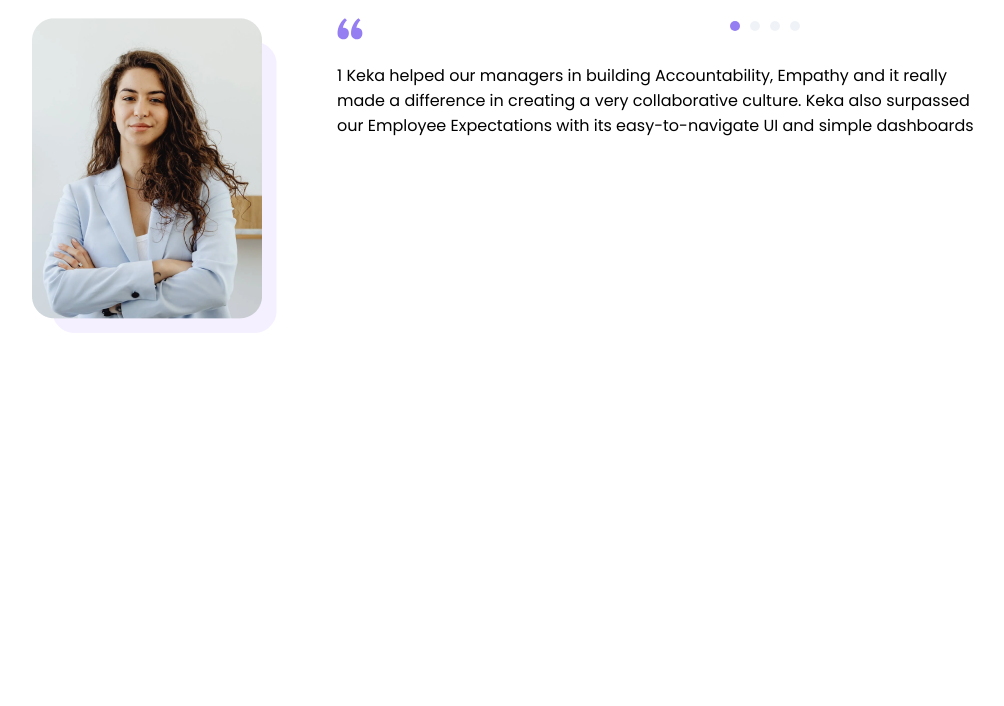
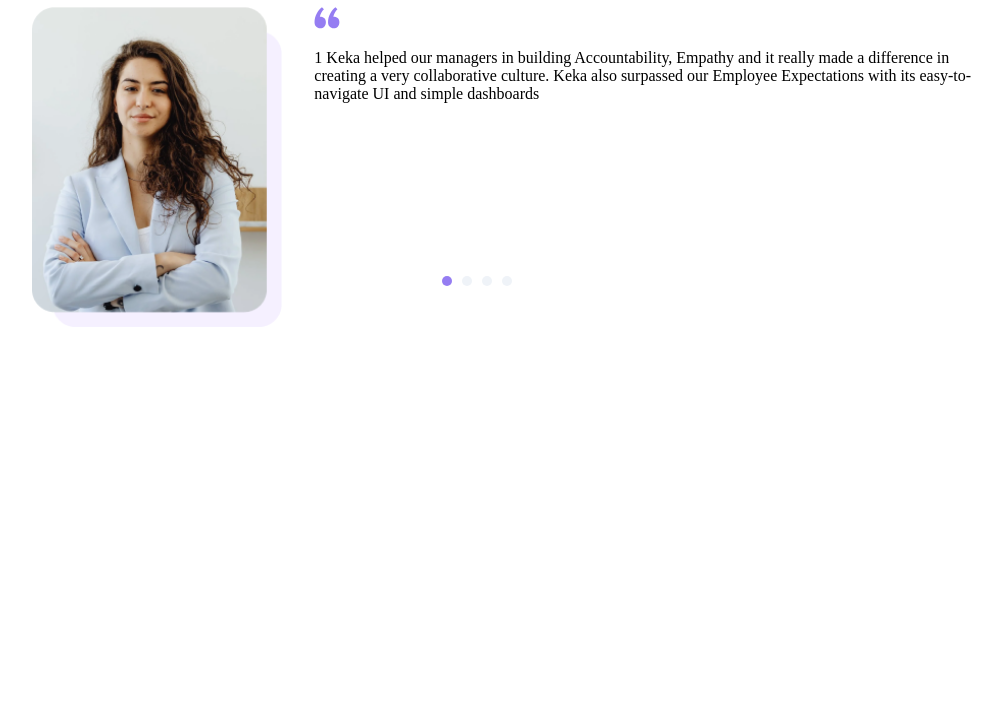
Before and after one commit to kajal-04/carousel, a plain HTML site: page index.html in a window 1280 px wide. Shown: the part 94-800 px from the top of the page, without its empty margins (128-1132 px from the left). Drawn offline with nearby package versions, Linux system fonts and the light colour scheme; a web font is replaced by a local one.

Commit message:
optimed code

```diff
--- a/index.html
+++ b/index.html
@@ -11,17 +11,14 @@
 </head>
 <body>
   <p class="slider-heading">Hear from our employees</p>
-  <div class="slider">
-    <div class="slider-item active">
-        <div class="image-container"></div>
-        <div class="slider-content">
+  <div class="js-slider">
+    <div class="js-image-container"></div>
+    <div class="js-slider-container">
+      <div class="js-slider-item">
           <img src="assets/comma.svg" />
           <p>1 Keka helped our managers in building Accountability, Empathy and it really made a difference in creating a very collaborative culture. Keka also surpassed our Employee Expectations with its easy-to-navigate UI and simple dashboards</p>
       </div>
-    </div>
-    <div class="slider-item">
-        <div class="image-container"></div>
-        <div class="slider-content">
+      <div class="js-slider-item">
           <img src="assets/comma.svg" />
           <p>2 Keka helped our managers in building Accountability, Empathy and it really made a difference in creating a very collaborative culture. Keka also surpassed our Employee Expectations with its easy-to-navigate UI and simple dashboards</p>
           <div>
@@ -29,10 +26,7 @@
             <p>Managing director</p>
           </div>
       </div>
-    </div>
-    <div class="slider-item">
-        <div class="image-container"></div>
-        <div class="slider-content">
+      <div class="js-slider-item">
           <img src="assets/comma.svg" />
           <p>3 Keka helped our managers in building Accountability, Empathy and it really made a difference in creating a very collaborative culture. Keka also surpassed our Employee Expectations with its easy-to-navigate UI and simple dashboards</p>
           <div>
@@ -40,10 +34,7 @@
             <p>Managing director</p>
           </div>
       </div>
-    </div>
-    <div class="slider-item">
-        <div class="image-container"></div>
-        <div class="slider-content">
+      <div class="js-slider-item">
         <img src="assets/comma.svg" />
         <p>4 Keka helped our managers in building Accountability, Empathy and it really made a difference in creating a very collaborative culture. Keka also surpassed our Employee Expectations with its easy-to-navigate UI and simple dashboards</p>
         <div>
@@ -52,12 +43,7 @@
         </div>
       </div>
     </div>
-    <div class="dots"></div>
-
-    <div class="slider-btns">
-      <button id="btn-prev"></button>
-      <button id="btn-next"></button>
-    </div>
+    <ol class="js-slider-indicator"></ol>
   </div>
   <script src="script.js"></script>
 </body>
--- a/script.js
+++ b/script.js
@@ -1,97 +1,72 @@
 let slidePosition = 0;
-const sliders = document.querySelectorAll('.slider-item');
-const imageContainer = document.querySelectorAll('.image-container');
-const sliderContent = document.querySelectorAll('.slider-content');
-const totalSlider = sliders.length;
-// const btnPrev = document.querySelector('#btn-prev');
-// const btnNext = document.querySelector('#btn-next');
+const sliderItem = document.querySelectorAll('.js-slider-item');
+const totalSlider = sliderItem.length;
 
-// btnPrev.addEventListener('click', function () {
-//     PrevSlide();
-// });
-// btnNext.addEventListener('click', function () {
-//     NextSlide();
-// })
+updatePosition = (previousSlidePosition) => {
+    dots.forEach(dot => dot.classList.remove('js-dot-active'));
+    dots[slidePosition].classList.add('js-dot-active');
 
-function updatePosition() {
-    sliders.forEach(slide => {
-        // console.log("slides", slide);
-        // slide.classList.remove('active');
-        // slide.classList.add('hidden');
-    });
+    const sliderImage = document.querySelectorAll('.js-slider-image');
+    sliderImage.forEach(image => {
+        image.classList.remove('js-image-fade-in');
+        image.classList.add('js-image-fade-out');
+    })
+    sliderImage[slidePosition].classList.remove('js-image-fade-out');
+    sliderImage[slidePosition].classList.add('js-image-fade-in');
 
-    imageContainer.forEach(image => {
-        console.log("image", image);
-        image.classList.remove('imageFadeIn');
-        image.classList.add('imageFadeOut');
-    })
-    imageContainer[slidePosition].classList.remove('imageFadeOut');
-    imageContainer[slidePosition].classList.add('imageFadeIn');
-
-    sliderContent.forEach(slide => {
-        slide.classList.remove('slideIn');
-        slide.classList.add('slideOut');
-    })
-    sliderContent[slidePosition].classList.remove('slideOut');
-    sliderContent[slidePosition].classList.add('slideIn');
-    // sliders[slidePosition].classList.add('active');
-
-    dots.forEach(dot => {
-        dot.classList.remove('dot-active');
-    });
-
-    dots[slidePosition].classList.add('dot-active');
+    positionSlider();
+    slideAnimation(previousSlidePosition);
 }
 
-// function PrevSlide() {
-//     if (slidePosition == 0) {
-//         slidePosition = totalSlider - 1;
-//     } else {
-//         slidePosition--;
-//     }
-//     updatePosition();
-// }
-// function NextSlide() {
-//     if (slidePosition == totalSlider - 1) {
-//         slidePosition = 0;
-//     } else {
-//         slidePosition++;
-//     }
-//     updatePosition();
-// }
+slideAnimation = (previousSlidePosition) => {
+    sliderItem.forEach((item) => {
+        const classList = item.classList;
+        classList.remove('js-slide-left', 'js-slide-right', 'js-slide-left-to-right', 'js-slide-right-to-left');
+    })
 
+    if (previousSlidePosition === slidePosition) return;
+    else if(previousSlidePosition > slidePosition) {
+        sliderItem[slidePosition].classList.add('js-slide-left-to-right');
+        sliderItem[previousSlidePosition].classList.add('js-slide-right');
+    } else if(previousSlidePosition < slidePosition) {
+        sliderItem[slidePosition].classList.add('js-slide-right-to-left');
+        sliderItem[previousSlidePosition].classList.add('js-slide-left');
+    }
+}
 
-const dotContainer = document.querySelector('.dots');
-sliders.forEach(slide => {
-    const dot = document.createElement('div');
-    dot.classList.add('dot');
+positionSlider = () => {
+    sliderItem.forEach((item, index) => {
+        if(slidePosition == index) {
+            item.style.transform = "translateX(0%)";
+        } else {
+            item.style.transform = index < slidePosition ? `translateX(-100%)` : `translateX(100%)`;
+        }
+    });
+}
+
+const dotContainer = document.querySelector('.js-slider-indicator');
+const imageContainer = document.querySelector('.js-image-container');
+
+sliderItem.forEach((slide, index) => {
+    const dot = document.createElement('li');
+    dot.classList.add('js-indicator-dot');
     dotContainer.appendChild(dot);
+
+    const img = document.createElement('img');
+    img.classList.add('js-slider-image');
+    img.src=`assets/carousel-${index}.png`;
+    imageContainer.appendChild(img);
 });
 
-const dots = document.querySelectorAll('.dot');
-dots[slidePosition].classList.add('dot-active');
+const dots = document.querySelectorAll('.js-indicator-dot');
+dots[slidePosition].classList.add('js-dot-active');
 
 dots.forEach((dot, index) => {
     dot.addEventListener('click', function () {
+        let previousSlidePosition = slidePosition;
         slidePosition = index;
-        updatePosition();
+        updatePosition(previousSlidePosition);
     });
 });
 
-imageContainer.forEach((image, index) => {
-    const img = document.createElement('img');
-    img.classList.add('slider-image');
-    img.src=`assets/carousel-${index}.png`;
-    image.appendChild(img);
-});
-
-        updatePosition();
-
-// setInterval(()=>{
-//   if(slidePosition==totalSlider-1){
-//     slidePosition=0;
-//   }else{
-//     slidePosition++;
-//   }
-//   updatePosition();
-// },5000);
+updatePosition();
--- a/style.css
+++ b/style.css
@@ -1,15 +1,13 @@
-@import url('https://fonts.googleapis.com/css2?family=Poppins:wght@400;500;600&display=swap');
+@import url("https://cdn.kekastatic.net/shared/fonts/proximanova/proximanova.css");
 
 * {
   box-sizing: border-box;
-  font-family: 'Poppins', sans-serif;
+  font-family: "Proxima Nova";
 }
 
 body {
   margin: 0;
   padding: 0;
-  display: grid;
-  place-items: center;
 }
 
 .slider-heading {
@@ -18,59 +16,55 @@
   text-align: center;
 }
 
-.slider {
+/* Slider styles */
+.js-slider {
   position: relative;
   user-select: none;
+  display: flex;
+  margin: auto;
   width: 75%;
 }
 
-.slider-item {
-  display: flex;
+.js-slider-item {
   position: absolute;
+  top: 0;
+  left: 0;
+  width: 100%;
+  height: 100%;
 }
 
-
-.slider-btns button {
-    display: none;
+.js-slider-container {
+  overflow: hidden;
+  position: relative;
+  width: 75%;
+  height: 500px;
 }
 
-.imageFadeIn {
-  opacity: 1;
-  transition: opacity 1.5s ease-in-out;
+.js-image-container {
+  position: relative;
+  width: 300px;
 }
 
-.imageFadeOut {
-  opacity: 0;
-  transition: opacity 1.5s ease-in-out;
+.js-slider-image {
+  position: absolute;
+  width: 250px;
+  height: 320px;
 }
 
-.slideIn {
-  animation: slideInAnimation 1s ease-in;
-}
-
-.slideOut {
-  animation: slideOutAnimation 1s ease-in;
-  opacity: 0;
-  transition: opacity 1.5s ease-in-out;
-}
-
-.slider-content {
-  padding-left: 60px;
-  overflow: hidden;
-}
-
-.dots {
+/* Carousel indicator style*/
+.js-slider-indicator {
   height: 15px;
   position: absolute;
-  top: 0;
-  right: 20%;
+  top: 50%;
+  right: 50%;
   display: inline-flex;
   justify-content: center;
   align-items: center;
   gap:10px;
+  list-style: none;
 }
 
-.dot {
+.js-indicator-dot {
   width: 10px;
   height: 10px;
   border-radius: 50%;
@@ -78,11 +72,39 @@
   cursor: pointer;
 }
 
-.dot-active {
+.js-dot-active {
   background-color: #957DF2;
 }
 
-@keyframes slideInAnimation {
+/* Image and content slide animation classes */
+.js-image-fade-in {
+  opacity: 1;
+  transition: opacity 1s linear;
+}
+
+.js-image-fade-out {
+  opacity: 0;
+  transition: opacity 1s linear;
+}
+
+.js-slide-right-to-left {
+  animation: slideRightToLeft 1s linear;
+}
+
+.js-slide-left {
+  animation: slideLeft 1s linear;
+}
+
+.js-slide-left-to-right {
+  animation: slideleftToRight 1s linear;
+}
+
+.js-slide-right {
+  animation: slideRight 1s linear;
+}
+
+/* Keyframes for slider animations */
+@keyframes slideRightToLeft {
   0%{
     transform: translateX(100%);
   }
@@ -91,7 +113,16 @@
   }
 }
 
-@keyframes slideOutAnimation {
+@keyframes slideRight {
+  0%{
+    transform: translateX(0);
+  }
+  100%{
+    transform: translateX(100%);
+  }
+}
+
+@keyframes slideLeft {
   0%{
     transform: translateX(0);
   }
@@ -99,3 +130,12 @@
     transform: translateX(-100%);
   }
 }
+
+@keyframes slideleftToRight {
+  0%{
+    transform: translateX(-100%);
+  }
+  100%{
+    transform: translateX(0);
+  }
+}
```
Lines whose indentation alone changed are shown as unchanged.
